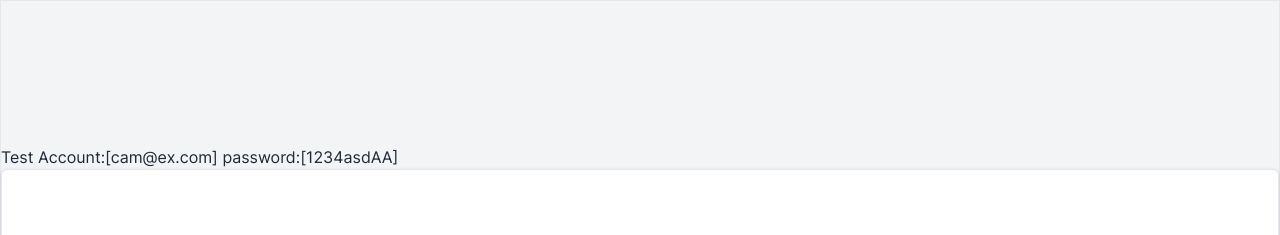
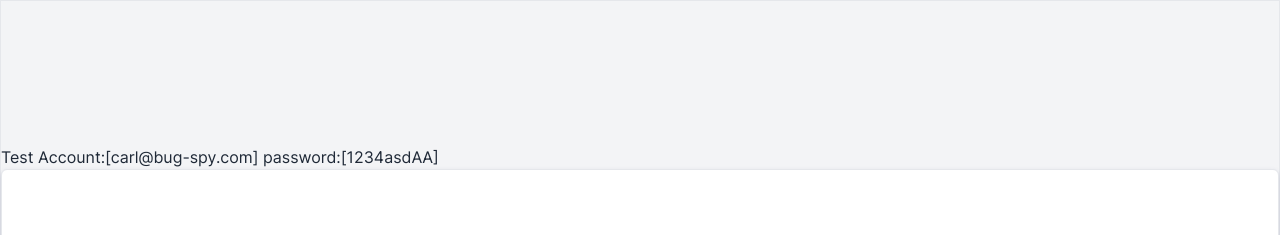
Before and after one commit to Yagi91/Bug-spy, a React (Create React App) app: page /login in a window 1280 px wide. Shown: the top 235 px of the page. Built offline with nearby package versions, Linux system fonts and the light colour scheme.

Commit message:
Make changes to the email on the login page

```diff
--- a/src/Pages/Layout.tsx
+++ b/src/Pages/Layout.tsx
@@ -62,7 +62,7 @@ export default function Layout() {
 
 export const AppLayout = (): JSX.Element => {
   return (
-    <main className="App h-screen border bg-neutral-100 font-inter text-neutral-800">
+    <main className="App h-screen bg-neutral-100 font-inter text-neutral-800">
       <Outlet />
     </main>
   );
--- a/src/Pages/LoginPage.tsx
+++ b/src/Pages/LoginPage.tsx
@@ -8,7 +8,7 @@ export default function LoginPage() {
   const authType = useAppSelector(selectAuthType);
 
   return (
-    <div className="container mx-auto flex h-full items-center justify-center">
+    <div className="container mx-auto flex h-full items-center justify-center border">
       <LoginScreen authType={authType} />
     </div>
   );
--- a/src/config.ts
+++ b/src/config.ts
@@ -1,5 +1,5 @@
 const config = {
-    backendUrl: process.env.REACT_APP_BACKENDURL || 'http://localhost:5000',
+    backendUrl: process.env.REACT_APP_BACKENDURL || 'https://bug-spy-server.ew.r.appspot.com' || 'http://localhost:5000',
 };
 
 export default config;
--- a/src/features/auth/login-auth.tsx
+++ b/src/features/auth/login-auth.tsx
@@ -43,7 +43,7 @@ export default function LoginScreen({ authType }: Props) {
   return (
     <div>
       <p className="text-left">
-        Test Account:[cam@ex.com] password:[1234asdAA]
+        Test Account:[carl@bug-spy.com] password:[1234asdAA]
       </p>
       <section className="flex h-fit items-center gap-3 rounded-md border bg-white p-2 shadow-[rgba(50,_50,_105,_0.15)_0px_2px_5px_0px,_rgba(0,_0,_0,_0.05)_0px_1px_1px_0px]">
         <div className=" hidden w-1/2 sm:block">
--- a/src/features/auth/login.tsx
+++ b/src/features/auth/login.tsx
@@ -14,7 +14,7 @@ export default function LogIn({
   error,
   handleChange,
 }: Props) {
-  const isLoggedIn = loginStatus === "Success";
+  // const isLoggedIn = loginStatus === "Success";
   const isLoading = loginStatus === "Loading";
 
   // if (isLoggedIn) return <h1>Login Success</h1>;
--- a/src/features/projects/common/projectSummary.tsx
+++ b/src/features/projects/common/projectSummary.tsx
@@ -52,7 +52,6 @@ const ProjectSummary = ({
     navigate(`/projects/${title}`, { replace: true });
     handleCloseEdit();
   };
-  //   TODO: Add the admin field to the projectSummary slice to render the admin name
   return (
     <div className="flex flex-1 flex-col justify-between rounded-[12px] border bg-white px-3 py-1">
       <DoubleIconsText
--- a/src/features/projects/projectCard.tsx
+++ b/src/features/projects/projectCard.tsx
@@ -51,12 +51,7 @@ export default function ProjectsCard({
           {progress}
         </span>
       </td>
-      <td
-        // onClick={(e) => {
-        //   if (typeof handleEdit === "function") return handleEdit(e);
-        // }}
-        className="hidden justify-end px-1 py-2 lg:flex"
-      >
+      <td className="hidden justify-end px-1 py-2 lg:flex">
         <button
           type="button"
           className="btn-primary flex h-10 w-[87px] items-center justify-around p-2"
```
